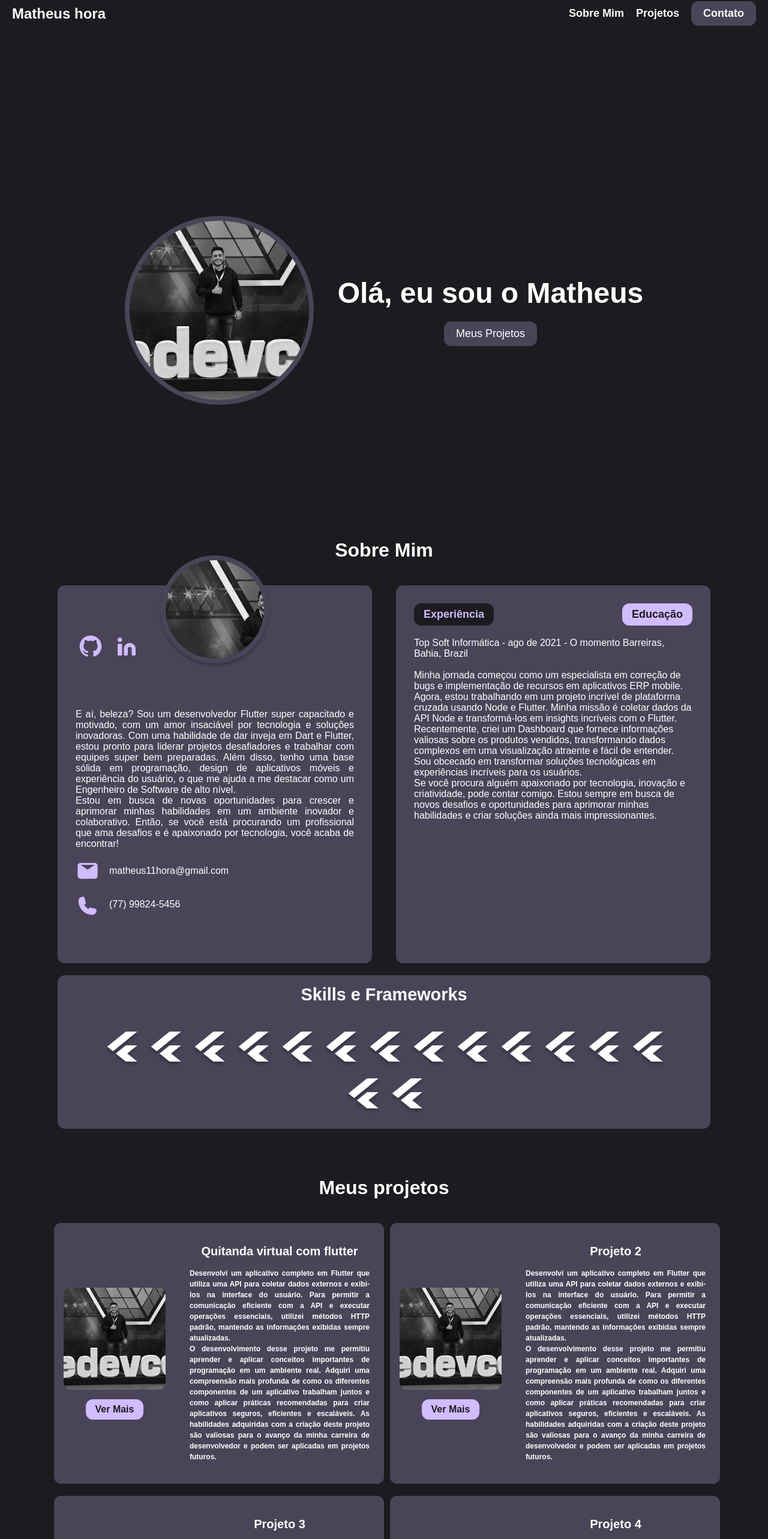
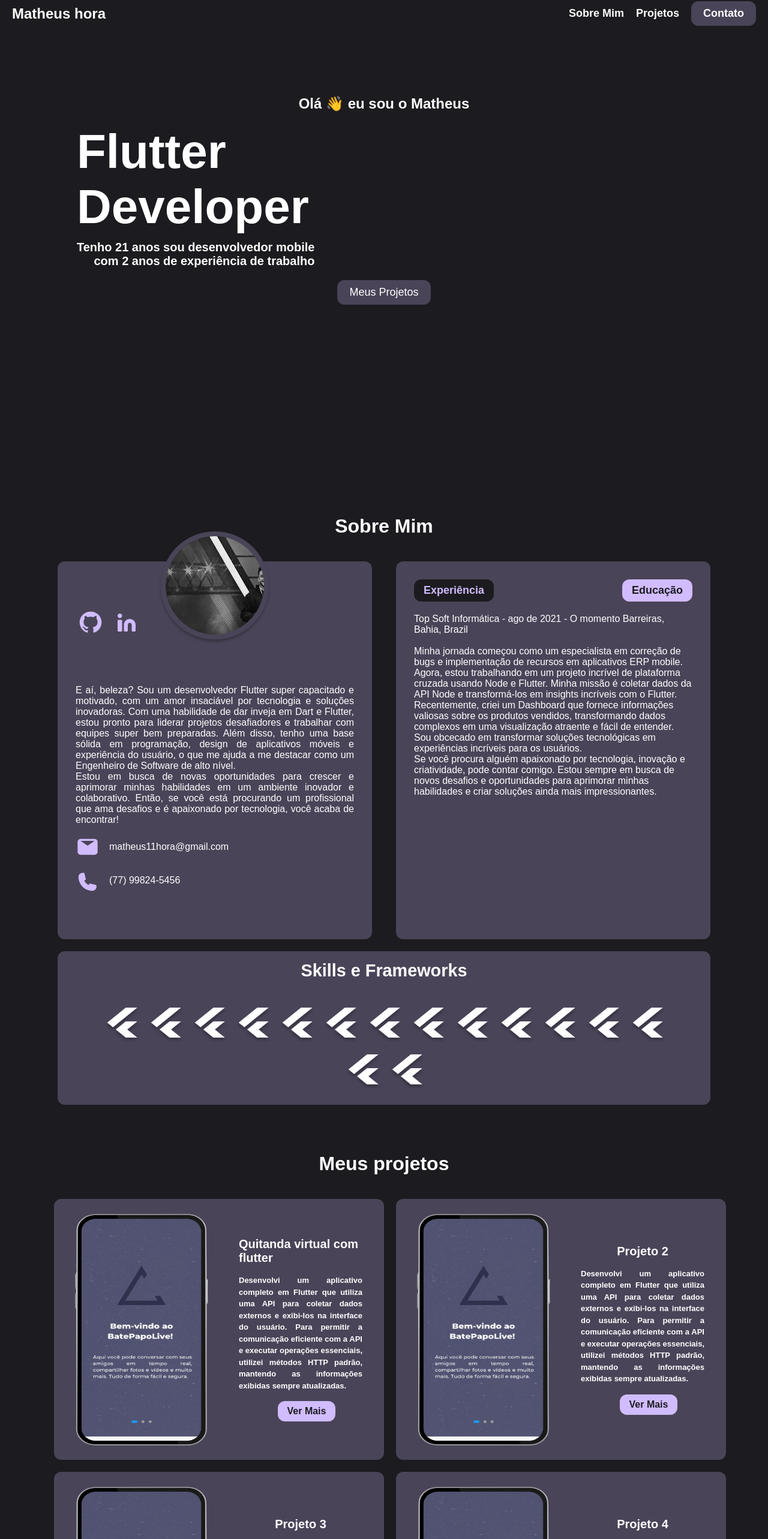
Before and after one commit to Matheus-hora48/meu-portifolio-react, a Next.js app in the folder meu-portifolio/: page / in a window 1280 px wide. Shown: the part 18-2584 px from the top of the page at 60% size. Built offline with nearby package versions, Linux system fonts and the light colour scheme.

Commit message:
Ajustando

```diff
--- a/meu-portifolio/src/app/page.tsx
+++ b/meu-portifolio/src/app/page.tsx
@@ -9,6 +9,7 @@ import linkedinSvg from "../../public/linkedin.svg";
 import emailSvg from "../../public/email.svg";
 import phoneSvg from "../../public/phone.svg";
 import photoPng from "../../public/photo.png";
+import foto from "../../public/3.png";
 import ButtonGroup from "@/components/button";
 import ProjectSection from "@/components/project";
 import ContactSection from "@/components/contact";
@@ -19,49 +20,20 @@ export default function Home() {
   return (
     <main className={styles.main}>
       <div className={styles.container}>
-        <div className={styles.left_column}>
-          <Image
-            alt="Foto de Matheus"
-            src={photoPng}
-            width={315}
-            height={315}
-            style={{
-              borderRadius: "50%",
-              borderColor: "#4A4458",
-              borderWidth: "8px",
-              borderStyle: "solid",
-            }}
-          />
+        <h2>Olá 👋 eu sou o Matheus</h2>
+        <div className={styles.heading}>
+          <h1 className={styles.heading1}>
+            Flutter <br />
+            Developer
+          </h1>
+          <h3 className={styles.heading3}>
+            Tenho 21 anos sou desenvolvedor mobile <br /> com 2 anos de
+            experiência de trabalho
+          </h3>
         </div>
-        <div className={styles.right_column}>
-          <h2>Olá, eu sou o Matheus</h2>
-          <div className={styles.mobile_icon}>
-            <Image
-              alt=""
-              src={flutterSvg}
-              width={40}
-              height={40}
-              style={{
-                marginLeft: "20px",
-                marginRight: "20px",
-              }}
-            />
-            <p>Desenvolvedor mobile</p>
-            <Image
-              alt=""
-              src={androidSvg}
-              width={40}
-              height={40}
-              style={{
-                marginLeft: "20px",
-                marginRight: "20px",
-              }}
-            />
-          </div>
-          <Link href="#project">
-            <span className={styles.button}>Meus Projetos</span>
-          </Link>
-        </div>
+        <Link href="#project">
+          <span className={styles.button}>Meus Projetos</span>
+        </Link>
       </div>
       <h1 id="about" style={{ padding: "20px" }}>
         Sobre Mim
@@ -165,33 +137,29 @@ export default function Home() {
         <ProjectSection
           align="center"
           title="Quitanda virtual com flutter"
-          description="Desenvolvi um aplicativo completo em Flutter que utiliza uma API para coletar dados externos e exibi-los na interface do usuário. Para permitir a comunicação eficiente com a API e executar operações essenciais, utilizei métodos HTTP padrão, mantendo as informações exibidas sempre atualizadas.<br>
-          O desenvolvimento desse projeto me permitiu aprender e aplicar conceitos importantes de programação em um ambiente real. Adquiri uma compreensão mais profunda de como os diferentes componentes de um aplicativo trabalham juntos e como aplicar práticas recomendadas para criar aplicativos seguros, eficientes e escaláveis. As habilidades adquiridas com a criação deste projeto são valiosas para o avanço da minha carreira de desenvolvedor e podem ser aplicadas em projetos futuros."
-          imageSrc={photoPng}
+          description="Desenvolvi um aplicativo completo em Flutter que utiliza uma API para coletar dados externos e exibi-los na interface do usuário. Para permitir a comunicação eficiente com a API e executar operações essenciais, utilizei métodos HTTP padrão, mantendo as informações exibidas sempre atualizadas."
+          imageSrc={foto}
           repoLink="https://github.com/Matheus-hora48/loja-flutter"
         />
         <ProjectSection
           align="none"
           title="Projeto 2"
-          description="Desenvolvi um aplicativo completo em Flutter que utiliza uma API para coletar dados externos e exibi-los na interface do usuário. Para permitir a comunicação eficiente com a API e executar operações essenciais, utilizei métodos HTTP padrão, mantendo as informações exibidas sempre atualizadas.<br>
-          O desenvolvimento desse projeto me permitiu aprender e aplicar conceitos importantes de programação em um ambiente real. Adquiri uma compreensão mais profunda de como os diferentes componentes de um aplicativo trabalham juntos e como aplicar práticas recomendadas para criar aplicativos seguros, eficientes e escaláveis. As habilidades adquiridas com a criação deste projeto são valiosas para o avanço da minha carreira de desenvolvedor e podem ser aplicadas em projetos futuros."
-          imageSrc={photoPng}
+          description="Desenvolvi um aplicativo completo em Flutter que utiliza uma API para coletar dados externos e exibi-los na interface do usuário. Para permitir a comunicação eficiente com a API e executar operações essenciais, utilizei métodos HTTP padrão, mantendo as informações exibidas sempre atualizadas."
+          imageSrc={foto}
           repoLink="https://github.com/user/project2"
         />
         <ProjectSection
           title="Projeto 3"
           align="center"
-          description="Desenvolvi um aplicativo completo em Flutter que utiliza uma API para coletar dados externos e exibi-los na interface do usuário. Para permitir a comunicação eficiente com a API e executar operações essenciais, utilizei métodos HTTP padrão, mantendo as informações exibidas sempre atualizadas.<br>
-          O desenvolvimento desse projeto me permitiu aprender e aplicar conceitos importantes de programação em um ambiente real. Adquiri uma compreensão mais profunda de como os diferentes componentes de um aplicativo trabalham juntos e como aplicar práticas recomendadas para criar aplicativos seguros, eficientes e escaláveis. As habilidades adquiridas com a criação deste projeto são valiosas para o avanço da minha carreira de desenvolvedor e podem ser aplicadas em projetos futuros."
-          imageSrc={photoPng}
+          description="Desenvolvi um aplicativo completo em Flutter que utiliza uma API para coletar dados externos e exibi-los na interface do usuário. Para permitir a comunicação eficiente com a API e executar operações essenciais, utilizei métodos HTTP padrão, mantendo as informações exibidas sempre atualizadas."
+          imageSrc={foto}
           repoLink="https://github.com/user/project3"
         />
         <ProjectSection
           title="Projeto 4"
           align="none"
-          description="Desenvolvi um aplicativo completo em Flutter que utiliza uma API para coletar dados externos e exibi-los na interface do usuário. Para permitir a comunicação eficiente com a API e executar operações essenciais, utilizei métodos HTTP padrão, mantendo as informações exibidas sempre atualizadas.<br>
-          O desenvolvimento desse projeto me permitiu aprender e aplicar conceitos importantes de programação em um ambiente real. Adquiri uma compreensão mais profunda de como os diferentes componentes de um aplicativo trabalham juntos e como aplicar práticas recomendadas para criar aplicativos seguros, eficientes e escaláveis. As habilidades adquiridas com a criação deste projeto são valiosas para o avanço da minha carreira de desenvolvedor e podem ser aplicadas em projetos futuros."
-          imageSrc={photoPng}
+          description="Desenvolvi um aplicativo completo em Flutter que utiliza uma API para coletar dados externos e exibi-los na interface do usuário. Para permitir a comunicação eficiente com a API e executar operações essenciais, utilizei métodos HTTP padrão, mantendo as informações exibidas sempre atualizadas."
+          imageSrc={foto}
           repoLink="https://github.com/user/project4"
         />
       </div>
--- a/meu-portifolio/src/components/button.tsx
+++ b/meu-portifolio/src/components/button.tsx
@@ -3,7 +3,9 @@ import { useState } from "react";
 import about from "../style/about.module.css";
 
 const ButtonGroup = () => {
-  const [selectedButton, setSelectedButton] = useState<string | null>("Experiência");
+  const [selectedButton, setSelectedButton] = useState<string | null>(
+    "Experiência"
+  );
 
   const handleClick = (buttonText: string) => {
     setSelectedButton(buttonText);
@@ -55,7 +57,23 @@ const ButtonGroup = () => {
           </p>
         )}
         {selectedButton === "Educação" && (
-          <p className={about.content_text}>Aqui vem o texto da Educação</p>
+          <p className={about.content_text}>
+            Bacharelado em Engenharia de Software - Cruzeiro do Sul Virtual,
+            conclusão em 2025. <br />
+            <br />
+            Certificações: <br /> <br />
+            Masterclass Turma 6 - Flutterando <br /> Flutter & Dart - O Guia
+            Completo - Udemy <br /> Responsividade no Flutter - Udemy
+            <br />
+            Desenvolvimento de Aplicativos usando Kotlin - Udemy <br />
+            Injeção deDependências no Flutter com GetIt + Injectable - Udemy
+            <br /> <br />
+            No geral, minha experiência e formação demonstram um conjunto
+            diversificado de habilidades no desenvolvimento de aplicativos
+            móveis e engenharia de software. Estou preparado para desempenhar
+            papéis relevantes nessas áreas e estou entusiasmado para aplicar
+            meus conhecimentos em projetos futuros.
+          </p>
         )}
       </div>
     </div>
--- a/meu-portifolio/src/components/project.tsx
+++ b/meu-portifolio/src/components/project.tsx
@@ -43,11 +43,9 @@ function ProjectSection({
     >
       <div className={styles.project_section__left}>
         <div className={styles.project_section__image}>
-          <Image src={imageSrc} width={170} height={170} alt={title} />
+          <Image src={imageSrc} width={260} height={400} alt={title} />
         </div>
-        <button className={styles.project_section__button} onClick={openModal}>
-          Ver Mais
-        </button>
+
         {showModal && (
           <div className={styles.modal}>
             <div className={styles.modal__content}>
@@ -74,6 +72,9 @@ function ProjectSection({
       <div className={styles.project_section__right}>
         <h2 className={styles.project_section__title}>{title}</h2>
         {paragraphs}
+        <button className={styles.project_section__button} onClick={openModal}>
+          Ver Mais
+        </button>
       </div>
     </div>
   );
--- a/meu-portifolio/src/style/about.module.css
+++ b/meu-portifolio/src/style/about.module.css
@@ -173,4 +173,5 @@
 .selected_button {
   background-color: #1C1B1F;
   color: #D0BCFF;
+  margin-bottom: 20px;
 }
--- a/meu-portifolio/src/style/page.module.css
+++ b/meu-portifolio/src/style/page.module.css
@@ -195,11 +195,31 @@
 /* page */
 .container {
   display: flex;
-  flex-direction: row;
-  justify-content: center;
-  align-items: center;
-  height: 90vh;
+  flex-direction: column;
+  height: 85vh;
+  width: 80vw;
+  text-align: center;
 }
+
+.heading {
+  display: flex;
+  flex-direction: column;
+  align-items: flex-start;
+  width: 100%;
+}
+
+.heading1 {
+  font-size: 80px;
+  text-align: left;
+  margin-top: 20px;
+}
+
+.heading3 {
+  font-size: 20px;
+  text-align: right;
+  margin-top: 10px;
+}
+
 
 .left_column {
   flex: 1;
@@ -213,11 +233,6 @@
   flex-direction: column;
   justify-content: center;
   align-items: center;
-}
-
-.right_column h2{
-  font-size: 48px;
-  text-align: center;
 }
 
 .mobile_icon {
--- a/meu-portifolio/src/style/project.module.css
+++ b/meu-portifolio/src/style/project.module.css
@@ -11,13 +11,13 @@
 
 .left{
   align-self: start;
-  margin-right: 10px;
+  margin-right: 20px;
 
 }
 
 .right{
   align-self: end;
-  margin-left: 10px;
+  margin-left: 20px;
 }
 
 .project_section__left {
@@ -28,11 +28,9 @@
 }
 
 .project_section__image {
-  width: 170px;
-  height: 170px;
+  width: 260px;
+  height: 400px;
   border-radius: 12px;
-  overflow: hidden;
-  margin-bottom: 1rem;
 }
 
 .project_section__button {
@@ -61,15 +59,19 @@
 
 .project_section__title {
   font-size: 20px;
+  font-weight: 900;
   margin-bottom: 1rem;
+  padding-right: 20px;
 }
 
 .project_section__description {
-  font-size: 12px;
+  font-size: 13px;
   font-weight: 700;
   line-height: 1.5;
   text-align: justify;
   max-width: 300px;
+  padding-right: 20px;
+  margin-bottom: 1rem;
 }
 
 .modal {
```
Also changed, not shown: meu-portifolio/public/3.png (added).
